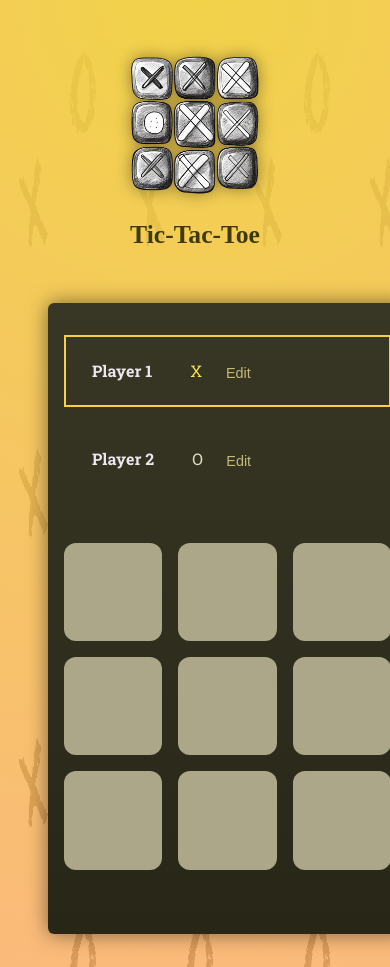
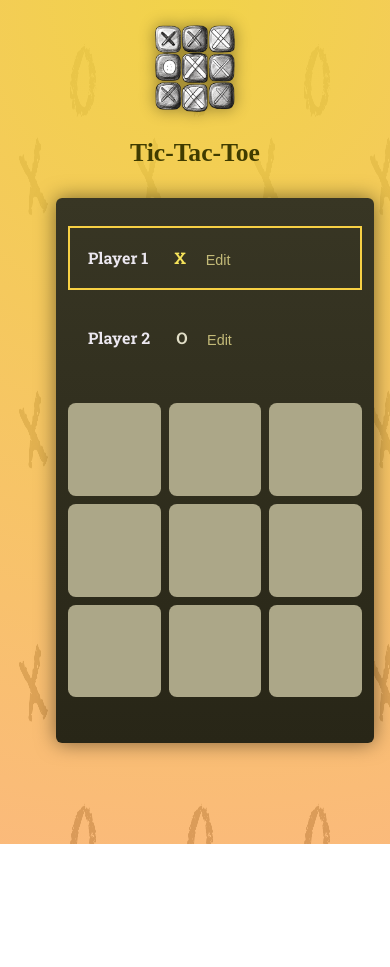
Before and after one commit to paramveer02/react-tic-tac-toe, a React (Vite) app: page / in a window 390 px wide. After the commit the page ends 844 px from the top, so only its background shows below. Built offline with nearby package versions, Linux system fonts and the light colour scheme; a web font is replaced by a local one.

Commit message:
feat: improve mobile responsiveness and safe-area padding for game layout

```diff
--- a/index.html
+++ b/index.html
@@ -3,7 +3,7 @@
   <head>
     <meta charset="UTF-8" />
     <link rel="icon" type="image/svg+xml" href="/game-logo.png" />
-    <meta name="viewport" content="width=device-width, initial-scale=1.0" />
+    <meta name="viewport" content="width=device-width, initial-scale=1.0, viewport-fit=cover" />
     <title>React Tic-Tac-Toe</title>
   </head>
   <body>
--- a/src/index.css
+++ b/src/index.css
@@ -2,6 +2,13 @@
 
 * {
   box-sizing: border-box;
+}
+
+/* Remove tap highlight on mobile */
+button,
+input,
+a {
+  -webkit-tap-highlight-color: transparent;
 }
 
 html {
@@ -13,6 +20,7 @@ html {
   -webkit-font-smoothing: antialiased;
   -moz-osx-font-smoothing: grayscale;
   -webkit-text-size-adjust: 100%;
+  overflow-x: hidden;
 }
 
 body {
@@ -25,30 +33,35 @@ body {
   min-height: 100svh;
   background-repeat: no-repeat, repeat; /* gradient, pattern */
   background-size: 100% 100%, 30% 30%;
+  margin: 0;
+  padding: 0;
+  overflow-x: hidden;
 }
 
 header {
   text-align: center;
+  padding: 0 max(env(safe-area-inset-left), 1rem) 0 max(env(safe-area-inset-right), 1rem);
 }
 
 header img {
-  width: 8rem;
+  width: clamp(5rem, 15vw, 8rem);
   object-fit: contain;
-  margin: 3rem auto 1rem auto;
+  margin: clamp(1.5rem, 3vh, 3rem) auto clamp(0.5rem, 2vh, 1rem) auto;
   filter: drop-shadow(0 0 8px rgba(0, 0, 0, 0.4));
 }
 
 h1 {
   font-family: "Caprasimo", cursive;
-  font-size: clamp(1.6rem, 4vw, 3rem);
-  margin: 0 auto 3rem auto;
+  font-size: clamp(1.6rem, 5vw, 3rem);
+  margin: 0 auto clamp(1rem, 3vh, 3rem) auto;
   color: #3f3b00;
 }
 
 #game-container {
-  width: min(92vw, 50rem);
-  margin: clamp(1rem, 4vh, 3rem) auto;
-  padding: clamp(1rem, 2.2vw, 2rem);
+  width: calc(100% - 2rem);
+  max-width: 50rem;
+  margin: clamp(0.5rem, 2vh, 3rem) auto;
+  padding: clamp(0.75rem, 2.5vw, 2rem);
   border-radius: 6px;
   background: linear-gradient(#383624, #282617);
   box-shadow: 0 0 20px rgba(0, 0, 0, 0.5);
@@ -71,8 +84,8 @@ h1 {
   align-items: center;
   border: 2px solid transparent;
   width: auto;
-  gap: 0.75rem;
-  padding: 0.75rem 1rem;
+  gap: clamp(0.5rem, 2vw, 0.75rem);
+  padding: clamp(0.5rem, 2vw, 0.75rem) clamp(0.5rem, 2vw, 1rem);
 }
 
 #players.highlight-player li.active {
@@ -107,8 +120,8 @@ h1 {
 }
 .player-name {
   display: inline-block;
-  width: 10rem;
-  font-size: 1rem;
+  width: clamp(7rem, 25vw, 10rem);
+  font-size: clamp(0.85rem, 3vw, 1rem);
   color: #e1dec7;
   text-transform: uppercase;
   margin: 0;
@@ -119,8 +132,8 @@ h1 {
 }
 .player input {
   font: inherit;
-  font-size: 1rem;
-  width: 10rem;
+  font-size: clamp(0.85rem, 3vw, 1rem);
+  width: clamp(7rem, 25vw, 10rem);
   border: none;
   padding: 0.5rem;
   animation: pulse-text 2s infinite;
@@ -129,8 +142,9 @@ h1 {
   text-transform: uppercase;
 }
 .player-symbol {
-  margin-left: 1rem;
-  font-size: 1rem;
+  margin-left: clamp(0.5rem, 2vw, 1rem);
+  font-size: clamp(1rem, 4vw, 1.5rem);
+  font-weight: bold;
   color: #e1dec7;
 }
 
@@ -159,10 +173,10 @@ ol {
 #game-board {
   display: grid;
   grid-template-columns: repeat(3, 1fr); /* single unified 3×3 grid */
-  gap: 1rem;
+  gap: clamp(0.5rem, 2vw, 1rem);
   width: 100%;
   max-width: 32rem;
-  margin: 3rem auto;
+  margin: clamp(1.5rem, 4vh, 3rem) auto;
   padding: 0;
 }
 
@@ -180,9 +194,10 @@ ol {
   color: #3f3b00;
   cursor: pointer;
   font-family: "Caprasimo", cursive;
-  font-size: clamp(1.6rem, 6vw, 3rem); /* X/O scales with screen */
-  border-radius: 12px;
+  font-size: clamp(2rem, 8vw, 3rem); /* X/O scales with screen */
+  border-radius: clamp(6px, 2vw, 12px);
   padding: 0; /* let the square fill cleanly */
+  transition: background 0.2s;
 }
 
 /* Game Over overlay */
@@ -198,24 +213,27 @@ ol {
 }
 #game-over h2 {
   font-family: "Caprasimo", cursive;
-  font-size: 4rem;
+  font-size: clamp(2rem, 10vw, 4rem);
   text-align: center;
   color: #fcd256;
   margin: 0;
+  padding: 0 1rem;
 }
 #game-over p {
-  font-size: 2rem;
+  font-size: clamp(1.2rem, 5vw, 2rem);
   text-align: center;
   color: #e1dec7;
+  padding: 0 1rem;
+  margin: 1rem 0;
 }
 #game-over button {
   display: block;
   margin: 0 auto;
-  font-size: 1.5rem;
+  font-size: clamp(1.1rem, 4vw, 1.5rem);
   background: none;
   border: 2px solid #fcd256;
   color: #fcd256;
-  padding: 0.5rem 1rem;
+  padding: clamp(0.5rem, 2vw, 0.75rem) clamp(1rem, 4vw, 1.5rem);
   border-radius: 4px;
   cursor: pointer;
   transition: all 0.2s, color 0.2s;
@@ -230,17 +248,19 @@ ol {
 
 /* Log */
 #log {
-  width: min(92vw, 22rem);
+  width: calc(100% - 2rem);
+  max-width: 22rem;
   color: #3f3b00;
   list-style: none;
-  margin: 2rem auto;
-  padding: 0;
+  margin: clamp(1rem, 3vh, 2rem) auto;
+  padding: 0 1rem;
   text-align: center;
 }
 #log li {
   border-radius: 4px;
   animation: slide-in-from-left 1s cubic-bezier(0.075, 0.82, 0.165, 1) forwards;
   margin: 0.75rem;
+  font-size: clamp(0.9rem, 3.5vw, 1rem);
 }
 #log li.highlighted {
   background-color: #3f3b00;
```
